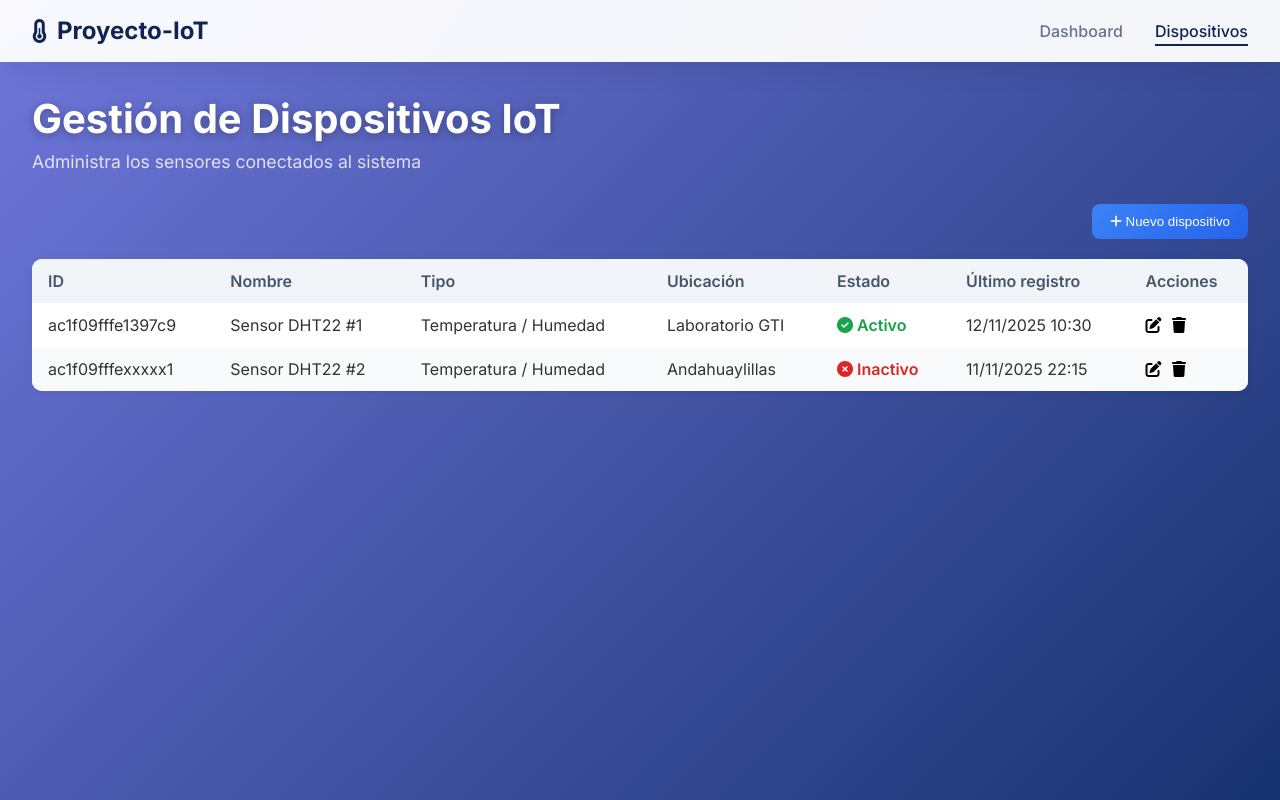
After one commit to DanielGarayC/REPO_IOT, a Flask app: page /dispositivos in a window 1280 px wide. The commit adds this page. Run offline with Flask 3, Linux system fonts and the light colour scheme.

Commit message:
dispositivos
crear dispositivos

```diff
--- a/app/app.py
+++ b/app/app.py
@@ -154,6 +154,88 @@ def list_sensors():
         return jsonify({"error": str(e)}), 500
 
 # ****************************************
+# -> VISTAS: DISPOSITIVOS
+# ****************************************
+
+@app.route("/dispositivos")
+def dispositivos():
+    """
+    Renderiza la vista HTML de gestión de dispositivos IoT.
+    """
+    return render_template("dispositivos.html")
+
+@app.route("/api/dispositivos", methods=["GET"])
+def listar_dispositivos():
+    """
+    Devuelve un listado de dispositivos registrados (mock temporal).
+    En una versión real, esto consultaría una tabla DynamoDB llamada 'Dispositivos'.
+    """
+    dispositivos = [
+        {
+            "id": "ac1f09fffe1397c9",
+            "nombre": "Sensor DHT22 #1",
+            "tipo": "Temperatura / Humedad",
+            "ubicacion": "Laboratorio GTI",
+            "estado": "activo",
+            "ultimo_registro": "2025-11-12T10:30:00"
+        },
+        {
+            "id": "ac1f09fffexxxxx1",
+            "nombre": "Sensor DHT22 #2",
+            "tipo": "Temperatura / Humedad",
+            "ubicacion": "Andahuaylillas",
+            "estado": "inactivo",
+            "ultimo_registro": "2025-11-11T22:15:00"
+        }
+    ]
+    return jsonify(dispositivos)
+
+# ****************************************
+# -> VISTA: NUEVO DISPOSITIVOS
+# ****************************************
+
+@app.route("/nuevo-dispositivo")
+def nuevo_dispositivo():
+    """
+    Renderiza el formulario para registrar un nuevo dispositivo IoT.
+    """
+    return render_template("nuevo_dispositivo.html")
+
+@app.route("/api/dispositivos", methods=["POST"])
+def crear_dispositivo():
+    """
+    Registra un nuevo dispositivo (por ahora simulado).
+    En producción se guardaría en DynamoDB en la tabla 'Dispositivos'.
+    """
+    try:
+        data = request.get_json()
+        device_id = data.get("id")
+        nombre = data.get("nombre")
+        tipo = data.get("tipo")
+        ubicacion = data.get("ubicacion")
+        estado = data.get("estado")
+
+        if not device_id or not nombre:
+            return jsonify({"error": "El ID y el nombre son obligatorios"}), 400
+
+        # Simulación de guardado (a futuro se hará put_item en DynamoDB)
+        print("📡 Nuevo dispositivo recibido:", data)
+
+        # Aquí iría, por ejemplo:
+        # table_devices.put_item(Item=data)
+
+        return jsonify({
+            "message": "Dispositivo registrado correctamente",
+            "data": data
+        }), 201
+
+    except Exception as e:
+        return jsonify({"error": str(e)}), 500
+
+
+
+
+# ****************************************
 # -> EJECUCIÓN PRINCIPAL
 # ****************************************
 if __name__ == "__main__":
--- a/app/static/script.js
+++ b/app/static/script.js
@@ -293,4 +293,56 @@
     animateEntrance();
   });
 
+  // Envío de formulario para crear dispositivo
+  document.addEventListener('DOMContentLoaded', () => {
+    const form = document.getElementById('form-nuevo-dispositivo');
+    const resultBox = document.getElementById('result-message');
+    if (!form) return; // Evita errores si este script carga en otra vista
+
+    form.addEventListener('submit', async (e) => {
+      e.preventDefault();
+      resultBox.classList.remove('success', 'error');
+      resultBox.textContent = '';
+
+      const payload = {
+        id: document.getElementById('deviceId').value.trim(),
+        nombre: document.getElementById('deviceName').value.trim(),
+        tipo: document.getElementById('deviceType').value.trim(),
+        ubicacion: document.getElementById('deviceLocation').value.trim(),
+        estado: document.getElementById('deviceStatus').value
+      };
+
+      try {
+        const res = await fetch('/api/dispositivos', {
+          method: 'POST',
+          headers: { 'Content-Type': 'application/json' },
+          body: JSON.stringify(payload)
+        });
+
+        const data = await res.json();
+        if (res.ok) {
+          resultBox.textContent = data.message || '¡Dispositivo registrado!';
+          resultBox.classList.add('success');
+          resultBox.classList.remove('hidden');
+
+          // Redirige después de unos segundos
+          setTimeout(() => {
+            window.location.href = '/dispositivos';
+          }, 1500);
+        } else {
+          resultBox.textContent = data.error || 'Error al registrar.';
+          resultBox.classList.add('error');
+          resultBox.classList.remove('hidden');
+        }
+      } catch (err) {
+        resultBox.textContent = 'Error al conectar con el servidor.';
+        resultBox.classList.add('error');
+        resultBox.classList.remove('hidden');
+      }
+    });
+
+
+  });
+
+
 })();
--- a/app/static/styles.css
+++ b/app/static/styles.css
@@ -446,3 +446,170 @@ body {
     .nav-links { display: none; }
     .chart-container { height: 250px; }
 }
+
+/* ===== VISTA DISPOSITIVOS ===== */
+
+/* Botón principal */
+.btn-add-device {
+    background: linear-gradient(135deg, #3b82f6, #2563eb);
+    color: #fff;
+    padding: 10px 18px;
+    border: none;
+    border-radius: 8px;
+    font-weight: 500;
+    cursor: pointer;
+    transition: all 0.2s ease;
+}
+.btn-add-device:hover {
+    background: linear-gradient(135deg, #2563eb, #1d4ed8);
+}
+
+/* Tabla de dispositivos */
+.devices-table table {
+    width: 100%;
+    border-collapse: collapse;
+    border-radius: 10px;
+    overflow: hidden;
+    box-shadow: 0 2px 10px rgba(0,0,0,0.05);
+    background-color: #fff;
+}
+.devices-table th, .devices-table td {
+    text-align: left;
+    padding: 12px 16px;
+}
+.devices-table th {
+    background-color: #f1f5f9;
+    font-weight: 600;
+    color: #475569;
+}
+.devices-table tr:nth-child(even) {
+    background-color: #f9fafb;
+}
+.devices-table tr:hover {
+    background-color: #f1f5f9;
+}
+
+/* Estados */
+.status-active {
+    color: #16a34a;
+    font-weight: 600;
+}
+.status-inactive {
+    color: #dc2626;
+    font-weight: 600;
+}
+
+/* Botones de acción */
+.btn-edit, .btn-delete {
+    border: none;
+    background: none;
+    cursor: pointer;
+    font-size: 16px;
+    margin-right: 6px;
+    transition: transform 0.2s ease;
+}
+.btn-edit:hover { color: #2563eb; transform: scale(1.1); }
+.btn-delete:hover { color: #dc2626; transform: scale(1.1); }
+
+/* Modal */
+.modal {
+    position: fixed;
+    top: 0; left: 0;
+    width: 100%; height: 100%;
+    display: flex; align-items: center; justify-content: center;
+    background: rgba(0,0,0,0.5);
+}
+.hidden { display: none; }
+.modal-content {
+    background: #fff;
+    padding: 24px;
+    border-radius: 12px;
+    width: 400px;
+    box-shadow: 0 5px 20px rgba(0,0,0,0.2);
+}
+.modal-content h2 {
+    margin-bottom: 16px;
+    font-size: 1.25rem;
+    color: #334155;
+}
+.modal-content label {
+    display: block;
+    font-weight: 500;
+    margin-top: 10px;
+    color: #475569;
+}
+.modal-content input, .modal-content select {
+    width: 100%;
+    padding: 8px;
+    margin-top: 4px;
+    border-radius: 6px;
+    border: 1px solid #cbd5e1;
+}
+.modal-actions {
+    margin-top: 16px;
+    text-align: right;
+}
+.btn-save {
+    background: #16a34a;
+    color: #fff;
+    padding: 8px 14px;
+    border: none;
+    border-radius: 6px;
+    margin-right: 6px;
+}
+.btn-cancel {
+    background: #e2e8f0;
+    color: #334155;
+    padding: 8px 14px;
+    border: none;
+    border-radius: 6px;
+}
+
+/* Formulario de nuevo dispositivo */
+.form-card {
+    background: #fff;
+    border-radius: 12px;
+    box-shadow: 0 3px 15px rgba(0,0,0,0.05);
+    padding: 28px 32px;
+    max-width: 600px;
+    margin: 0 auto;
+}
+
+.form-group {
+    margin-bottom: 16px;
+}
+
+.form-group label {
+    display: block;
+    font-weight: 500;
+    color: #475569;
+    margin-bottom: 6px;
+}
+
+.req {
+    color: #ef4444;
+}
+
+.form-group input,
+.form-group select {
+    width: 100%;
+    padding: 10px 12px;
+    border: 1px solid #cbd5e1;
+    border-radius: 8px;
+    font-family: 'Inter', sans-serif;
+    font-size: 0.95rem;
+}
+
+.form-actions {
+    text-align: right;
+    margin-top: 20px;
+}
+
+#result-message {
+    text-align: center;
+    margin-top: 20px;
+    font-weight: 600;
+}
+
+#result-message.success { color: #16a34a; }
+#result-message.error { color: #dc2626; }
--- a/app/templates/dashboard.html
+++ b/app/templates/dashboard.html
@@ -25,8 +25,8 @@
                 Proyecto-IoT
             </div>
             <ul class="nav-links">
-                <li><a href="#" class="active">Dashboard</a></li>
-                <li><a href="#">Dispositivos</a></li>
+                <li><a class="active">Dashboard</a></li>
+                <li><a href="{{url_for('dispositivos')}}">Dispositivos</a></li>
 
             </ul>
         </div>
--- /dev/null
+++ b/app/templates/dispositivos.html
@@ -0,0 +1,135 @@
+<!DOCTYPE html>
+<html lang="es">
+<head>
+    <meta charset="UTF-8" />
+    <meta name="viewport" content="width=device-width, initial-scale=1.0"/>
+    <title>Dispositivos IoT</title>
+
+    <!-- Fonts & Icons -->
+    <link href="https://cdnjs.cloudflare.com/ajax/libs/font-awesome/6.4.0/css/all.min.css" rel="stylesheet"/>
+    <link href="https://fonts.googleapis.com/css2?family=Inter:wght@300;400;500;600;700&display=swap" rel="stylesheet"/>
+    <link rel="stylesheet" href="https://cdnjs.cloudflare.com/ajax/libs/animate.css/4.1.1/animate.min.css"/>
+
+    <!-- Estilos -->
+    <link rel="stylesheet" href="{{ url_for('static', filename='styles.css') }}"/>
+</head>
+<body>
+    <!-- Navbar -->
+    <nav class="navbar">
+        <div class="nav-content">
+            <div class="logo">
+                <i class="fas fa-thermometer-half"></i>
+                Proyecto-IoT
+            </div>
+            <ul class="nav-links">
+                <li><a href="{{ url_for('dashboard') }}">Dashboard</a></li>
+                <li><a class="active">Dispositivos</a></li>
+            </ul>
+        </div>
+    </nav>
+
+    <div class="container">
+        <div class="dashboard-header">
+            <h1 class="dashboard-title">Gestión de Dispositivos IoT</h1>
+            <p class="dashboard-subtitle">Administra los sensores conectados al sistema</p>
+        </div>
+
+        <!-- Botón agregar -->
+        <div style="text-align:right; margin-bottom:20px;">
+            <button class="btn-add-device" id="btnNuevoDispositivo" data-url="{{ url_for('nuevo_dispositivo') }}">
+                <i class="fas fa-plus"></i> Nuevo dispositivo
+            </button>
+        </div>
+
+        <!-- Tabla de dispositivos -->
+        <div class="devices-table animate__animated animate__fadeIn">
+            <table>
+                <thead>
+                    <tr>
+                        <th>ID</th>
+                        <th>Nombre</th>
+                        <th>Tipo</th>
+                        <th>Ubicación</th>
+                        <th>Estado</th>
+                        <th>Último registro</th>
+                        <th>Acciones</th>
+                    </tr>
+                </thead>
+                <tbody>
+                    <!-- Ejemplo de fila -->
+                    <tr>
+                        <td>ac1f09fffe1397c9</td>
+                        <td>Sensor DHT22 #1</td>
+                        <td>Temperatura / Humedad</td>
+                        <td>Laboratorio GTI</td>
+                        <td><span class="status-active"><i class="fas fa-check-circle"></i> Activo</span></td>
+                        <td>12/11/2025 10:30</td>
+                        <td>
+                            <button class="btn-edit"><i class="fas fa-edit"></i></button>
+                            <button class="btn-delete"><i class="fas fa-trash"></i></button>
+                        </td>
+                    </tr>
+                    <tr>
+                        <td>ac1f09fffexxxxx1</td>
+                        <td>Sensor DHT22 #2</td>
+                        <td>Temperatura / Humedad</td>
+                        <td>Andahuaylillas</td>
+                        <td><span class="status-inactive"><i class="fas fa-times-circle"></i> Inactivo</span></td>
+                        <td>11/11/2025 22:15</td>
+                        <td>
+                            <button class="btn-edit"><i class="fas fa-edit"></i></button>
+                            <button class="btn-delete"><i class="fas fa-trash"></i></button>
+                        </td>
+                    </tr>
+                </tbody>
+            </table>
+        </div>
+
+        <!-- Modal para agregar/editar (se activará luego con JS/Flask) -->
+        <div class="modal hidden" id="deviceModal">
+            <div class="modal-content">
+                <h2 id="modalTitle">Nuevo dispositivo</h2>
+                <form id="deviceForm">
+                    <label>Nombre:</label>
+                    <input type="text" id="deviceName" placeholder="Ej. Sensor DHT22 #3" required/>
+
+                    <label>Tipo:</label>
+                    <input type="text" id="deviceType" placeholder="Ej. Temperatura / Humedad" required/>
+
+                    <label>Ubicación:</label>
+                    <input type="text" id="deviceLocation" placeholder="Ej. Laboratorio GTI" required/>
+
+                    <label>Estado:</label>
+                    <select id="deviceStatus">
+                        <option value="activo">Activo</option>
+                        <option value="inactivo">Inactivo</option>
+                    </select>
+
+                    <div class="modal-actions">
+                        <button type="submit" class="btn-save">Guardar</button>
+                        <button type="button" class="btn-cancel" id="btnCancel">Cancelar</button>
+                    </div>
+                </form>
+            </div>
+        </div>
+    </div>
+
+    <script src="{{ url_for('static', filename='script.js') }}"></script>
+
+    <script>
+        document.addEventListener('DOMContentLoaded', () => {
+            const btn = document.getElementById('btnNuevoDispositivo');
+            if (!btn) return; // por si el script carga en otra vista
+
+            btn.addEventListener('click', () => {
+            const url = btn.dataset.url; // <- viene del HTML renderizado
+            if (url) window.location.href = url;
+            });
+        });
+
+    </script>
+
+
+
+</body>
+</html>
```
Also changed, not shown: app/templates/nuevo_dispositivo.html (added, +87 -0 lines).
